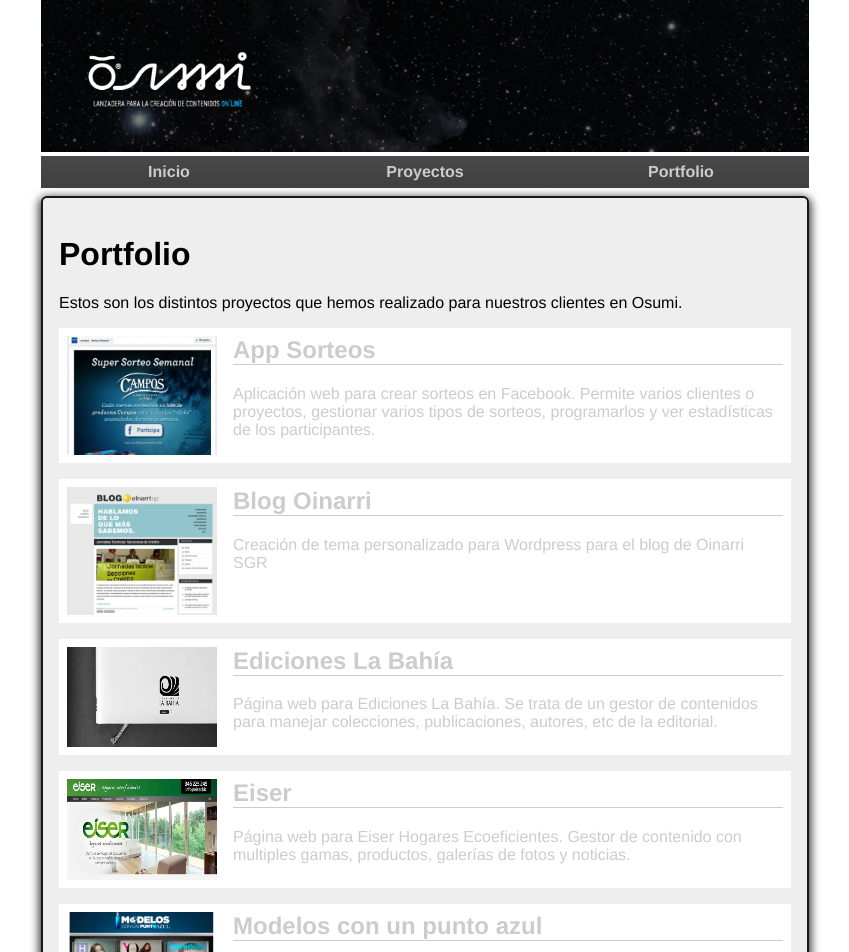
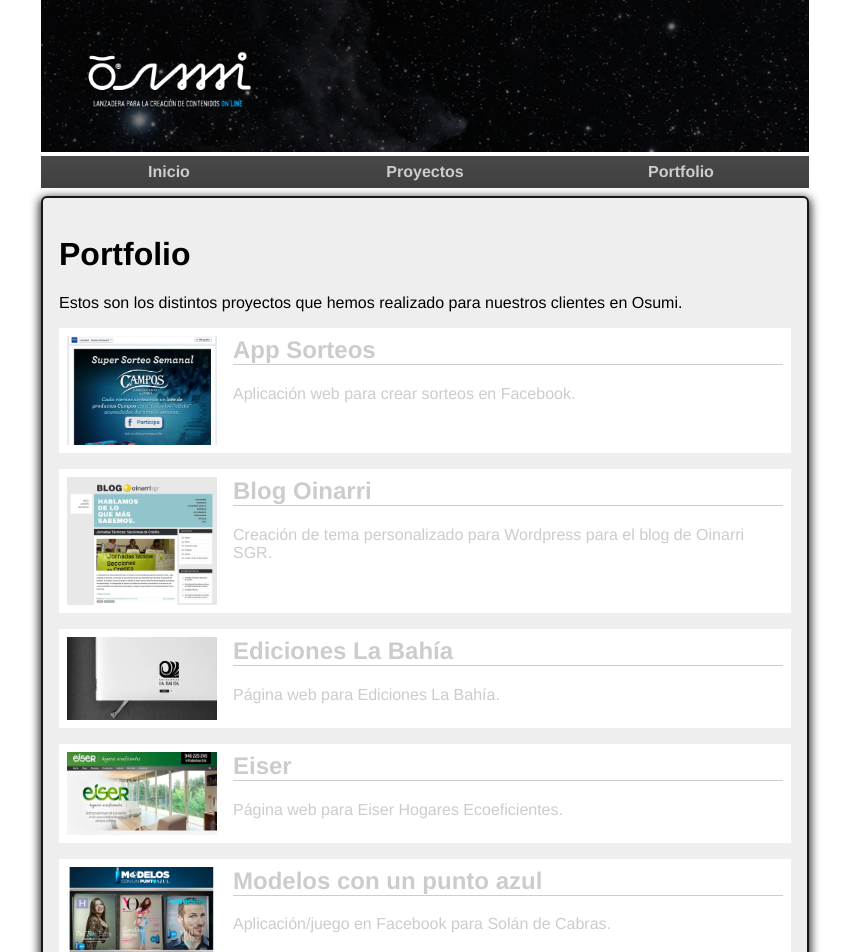
Before and after one commit to osumionline/Osumi, an Angular app: page /portfolio in a window 1280 px wide. Shown: the top 952 px of the page, without its empty margins (215-1064 px from the left). Built offline with nearby package versions, Linux system fonts and the light colour scheme.

Commit message:
Reordeno información de proyectos

```diff
--- a/src/app/interfaces/interfaces.ts
+++ b/src/app/interfaces/interfaces.ts
@@ -1,6 +1,7 @@
 export interface ProjectInfoInterface {
 	id: string;
 	title: string;
+	short: string;
 	description: string;
 	photos: number;
 }
--- a/src/app/model/project.model.ts
+++ b/src/app/model/project.model.ts
@@ -4,6 +4,7 @@
 	constructor(
 		public id: string = '',
 		public title:  string = '',
+		public short: string = '',
 		public description: string = '',
 		public photos: number = 0
 	) {}
@@ -15,6 +16,7 @@
 	fromInterface(p: ProjectInfoInterface): Project {
 		this.id = p.id;
 		this.title = p.title;
+		this.short = p.short;
 		this.description = p.description;
 		this.photos = p.photos;
 
--- a/src/app/pages/portfolio-detail/portfolio-detail.component.ts
+++ b/src/app/pages/portfolio-detail/portfolio-detail.component.ts
@@ -1,7 +1,7 @@
 import { Component, OnInit } from '@angular/core';
 import { ActivatedRoute, Params, Router } from '@angular/router';
-import { ProjectInfoInterface } from 'src/app/interfaces/interfaces';
 import { Project } from 'src/app/model/project.model';
+import { PORTFOLIO }  from 'src/app/projects';
 
 @Component({
 	selector: 'app-portfolio-detail',
@@ -9,38 +9,6 @@
 	styleUrls: ['./portfolio-detail.component.scss']
 })
 export class PortfolioDetailComponent implements OnInit {
-	projects: ProjectInfoInterface[] = [
-		{
-			id: 'appsorteos',
-			title: 'App Sorteos',
-			description: '<p>Aplicación web para crear sorteos en Facebook. Permite varios clientes o proyectos, gestionar varios tipos de sorteos, programarlos y ver estadísticas de los participantes.</p>',
-			photos: 7
-		},
-		{
-			id: 'blog-oinarri',
-			title: 'Blog Oinarri',
-			description: '<p>Creación de tema personalizado para Wordpress para el blog de Oinarri SGR.</p>',
-			photos: 3
-		},
-		{
-			id: 'ediciones-la-bahia',
-			title: 'Ediciones La Bahía',
-			description: '<p>Página web para Ediciones La Bahía. Se trata de un gestor de contenidos para manejar colecciones, publicaciones, autores, etc de la editorial.</p>',
-			photos: 8
-		},
-		{
-			id: 'eiser',
-			title: 'Eiser',
-			description: '<p>Página web para Eiser Hogares Ecoeficientes. Gestor de contenido con multiples gamas, productos, galerías de fotos y noticias.</p>',
-			photos: 7
-		},
-		{
-			id: 'modelos-punto-azul',
-			title: 'Modelos con un punto azul',
-			description: '<p>Aplicación para Facebook para crear tu propia portada de revista personalizandola con distintos aspectos y efectos.</p>',
-			photos: 5
-		}
-	];
 	selectedProject: Project = new Project();
 	selectedPhoto: number = 1;
 
@@ -49,12 +17,12 @@
 	ngOnInit(): void {
 		this.activatedRoute.params.subscribe((params: Params) => {
 			const id: string = params.id;
-			const ind: number = this.projects.findIndex(x => x.id === id);
+			const ind: number = PORTFOLIO.findIndex(x => x.id === id);
 			if (ind === -1) {
 				this.router.navigate(['/portfolio']);
 			}
 			else {
-				this.selectedProject = new Project().fromInterface(this.projects[ind]);
+				this.selectedProject = new Project().fromInterface(PORTFOLIO[ind]);
 			}
 		});
 	}
--- a/src/app/pages/portfolio/portfolio.component.html
+++ b/src/app/pages/portfolio/portfolio.component.html
@@ -1,42 +1,10 @@
 <h1>Portfolio</h1>
 <p>Estos son los distintos proyectos que hemos realizado para nuestros clientes en Osumi.</p>
 
-<a routerLink="/portfolio/appsorteos" class="portfolio">
-	<img src="/assets/portfolio/appsorteos/appsorteos_1.webp" alt="App Sorteos">
+<a *ngFor="let p of portfolio" [routerLink]="['/portfolio', p.id]" class="portfolio">
+	<img [src]="'/assets/portfolio/' + p.id + '/' + p.id + '_1.webp'" [alt]="p.title">
 	<div class="content">
-		<h2>App Sorteos</h2>
-		<p>Aplicación web para crear sorteos en Facebook. Permite varios clientes o proyectos, gestionar varios tipos de sorteos, programarlos y ver estadísticas de los participantes.</p>
+		<h2>{{p.title}}</h2>
+		<p>{{p.short}}</p>
 	</div>
 </a>
-
-<a routerLink="/portfolio/blog-oinarri" class="portfolio">
-	<img src="/assets/portfolio/blog-oinarri/blog-oinarri_1.webp" alt="Blog Oinarri">
-	<div class="content">
-		<h2>Blog Oinarri</h2>
-		<p>Creación de tema personalizado para Wordpress para el blog de Oinarri SGR</p>
-	</div>
-</a>
-
-<a routerLink="/portfolio/ediciones-la-bahia" class="portfolio">
-	<img src="/assets/portfolio/ediciones-la-bahia/ediciones-la-bahia_1.webp" alt="Ediciones La Bahía">
-	<div class="content">
-		<h2>Ediciones La Bahía</h2>
-		<p>Página web para Ediciones La Bahía. Se trata de un gestor de contenidos para manejar colecciones, publicaciones, autores, etc de la editorial.</p>
-	</div>
-</a>
-
-<a routerLink="/portfolio/eiser" class="portfolio">
-	<img src="/assets/portfolio/eiser/eiser_1.webp" alt="Eiser">
-	<div class="content">
-		<h2>Eiser</h2>
-		<p>Página web para Eiser Hogares Ecoeficientes. Gestor de contenido con multiples gamas, productos, galerías de fotos y noticias.</p>
-	</div>
-</a>
-
-<a routerLink="/portfolio/modelos-punto-azul" class="portfolio">
-	<img src="/assets/portfolio/modelos-punto-azul/modelos-punto-azul_1.webp" alt="Modelos con un punto azul">
-	<div class="content">
-		<h2>Modelos con un punto azul</h2>
-		<p>Aplicación para Facebook para crear tu propia portada de revista personalizandola con distintos aspectos y efectos.</p>
-	</div>
-</a>
--- a/src/app/pages/portfolio/portfolio.component.ts
+++ b/src/app/pages/portfolio/portfolio.component.ts
@@ -1,4 +1,6 @@
 import { Component, OnInit } from '@angular/core';
+import { ProjectInfoInterface } from 'src/app/interfaces/interfaces';
+import { PORTFOLIO } from 'src/app/projects';
 
 @Component({
 	selector: 'app-portfolio',
@@ -6,6 +8,10 @@
 	styleUrls: ['./portfolio.component.scss']
 })
 export class PortfolioComponent implements OnInit {
+	portfolio: ProjectInfoInterface[] = [];
+
 	constructor() {}
-	ngOnInit(): void {}
+	ngOnInit(): void {
+		this.portfolio = PORTFOLIO;
+	}
 }
--- a/src/app/pages/project-detail/project-detail.component.ts
+++ b/src/app/pages/project-detail/project-detail.component.ts
@@ -1,7 +1,7 @@
 import { Component, OnInit } from '@angular/core';
 import { ActivatedRoute, Params, Router } from '@angular/router';
-import { ProjectInfoInterface } from 'src/app/interfaces/interfaces';
 import { Project } from 'src/app/model/project.model';
+import { PROJECTS } from 'src/app/projects';
 
 @Component({
 	selector: 'app-project-detail',
@@ -9,20 +9,6 @@
 	styleUrls: ['./project-detail.component.scss']
 })
 export class ProjectDetailComponent implements OnInit {
-	projects: ProjectInfoInterface[] = [
-		{
-			id: 'ofw',
-			title: 'Osumi Framework',
-			description: '<p>Osumi Framework es un pequeño framework orientado al modelo MVC (Modelo, Vista, Controlador) para la creación de aplicaciones web, tanto pequeñas como grandes.</p><p>La documentación del framework, con casos de uso y ejemplos, se encuentra en <a href="https://framework.osumi.es" target="_blank">Osumi Framework Docs</a>.</p><p>El repositorio con todo el código está disponible en <a href="https://github.com/igorosabel/Osumi-Framework" target="_blank">Github</a> bajo licencia MIT.</p>',
-			photos: 5
-		},
-		{
-			id: 'escaparatv',
-			title: 'EscaparaTV',
-			description: '<p>EscaparaTV es un sistema de gestión de contenidos publicitarios. Se trata de una pantalla que se instala en el escaparate del usuario donde mostrar productos, ofertas o todo tipo de imagenes.</p><p>Mediante un panel web, el usuario puede personalizar la apariencia, los elementos a mostrar o la duración de cada imagen.</p><p>Con el planificador se pueden mostrar distintas secuencias de productos en distintas franjas horarias.</p>',
-			photos: 5
-		}
-	];
 	selectedProject: Project = new Project();
 	selectedPhoto: number = 1;
 
@@ -31,12 +17,12 @@
 	ngOnInit(): void {
 		this.activatedRoute.params.subscribe((params: Params) => {
 			const id: string = params.id;
-			const ind: number = this.projects.findIndex(x => x.id === id);
+			const ind: number = PROJECTS.findIndex(x => x.id === id);
 			if (ind === -1) {
 				this.router.navigate(['/projects']);
 			}
 			else {
-				this.selectedProject = new Project().fromInterface(this.projects[ind]);
+				this.selectedProject = new Project().fromInterface(PROJECTS[ind]);
 			}
 		});
 	}
--- a/src/app/pages/projects/projects.component.html
+++ b/src/app/pages/projects/projects.component.html
@@ -1,18 +1,10 @@
 <h1>Proyectos</h1>
 <p>Estos son los proyectos propios que hemos realizado en Osumi.</p>
 
-<a routerLink="/project/ofw" class="project">
-	<img src="/assets/projects/ofw/ofw_1.webp" alt="Osumi Framework">
+<a *ngFor="let p of projects" [routerLink]="['/project', p.id]" class="project">
+	<img [src]="'/assets/projects/' + p.id + '/' + p.id + '_1.webp'" [alt]="p.title">
 	<div class="content">
-		<h2>Osumi Framework</h2>
-		<p>Framework para desarrollo de aplicaciones PHP.</p>
+		<h2>{{p.title}}</h2>
+		<p>{{p.short}}</p>
 	</div>
 </a>
-
-<a routerLink="/project/escaparatv" class="project">
-	<img src="/assets/projects/escaparatv/escaparatv_1.webp" alt="EscaparaTV">
-	<div class="content">
-		<h2>EscaparaTV</h2>
-		<p>Sistema de gestión de contenido publicitario.</p>
-	</div>
-</a>
--- a/src/app/pages/projects/projects.component.ts
+++ b/src/app/pages/projects/projects.component.ts
@@ -1,4 +1,6 @@
 import { Component, OnInit } from '@angular/core';
+import { ProjectInfoInterface } from 'src/app/interfaces/interfaces';
+import { PROJECTS } from 'src/app/projects';
 
 @Component({
 	selector: 'app-projects',
@@ -6,6 +8,10 @@
 	styleUrls: ['./projects.component.scss']
 })
 export class ProjectsComponent implements OnInit {
+	projects: ProjectInfoInterface[] = [];
+
 	constructor() {}
-	ngOnInit(): void {}
+	ngOnInit(): void {
+		this.projects = PROJECTS;
+	}
 }
--- /dev/null
+++ b/src/app/projects.ts
@@ -0,0 +1,56 @@
+import { ProjectInfoInterface } from 'src/app/interfaces/interfaces';
+
+export const PROJECTS: ProjectInfoInterface[] = [
+	{
+		id: 'ofw',
+		title: 'Osumi Framework',
+		short: 'Framework para desarrollo de aplicaciones PHP.',
+		description: '<p>Osumi Framework es un pequeño framework orientado al modelo MVC (Modelo, Vista, Controlador) para la creación de aplicaciones web, tanto pequeñas como grandes.</p><p>La documentación del framework, con casos de uso y ejemplos, se encuentra en <a href="https://framework.osumi.es" target="_blank">Osumi Framework Docs</a>.</p><p>El repositorio con todo el código está disponible en <a href="https://github.com/igorosabel/Osumi-Framework" target="_blank">Github</a> bajo licencia MIT.</p>',
+		photos: 5
+	},
+	{
+		id: 'escaparatv',
+		title: 'EscaparaTV',
+		short: 'Sistema de gestión de contenido publicitario.',
+		description: '<p>EscaparaTV es un sistema de gestión de contenidos publicitarios. Se trata de una pantalla que se instala en el escaparate del usuario donde mostrar productos, ofertas o todo tipo de imagenes.</p><p>Mediante un panel web, el usuario puede personalizar la apariencia, los elementos a mostrar o la duración de cada imagen.</p><p>Con el planificador se pueden mostrar distintas secuencias de productos en distintas franjas horarias.</p>',
+		photos: 5
+	}
+];
+
+export const PORTFOLIO: ProjectInfoInterface[] = [
+	{
+		id: 'appsorteos',
+		title: 'App Sorteos',
+		short: 'Aplicación web para crear sorteos en Facebook.',
+		description: '<p>Aplicación web para crear sorteos en Facebook. Permite varios clientes o proyectos, gestionar varios tipos de sorteos, programarlos y ver estadísticas de los participantes.</p>',
+		photos: 7
+	},
+	{
+		id: 'blog-oinarri',
+		title: 'Blog Oinarri',
+		short: 'Creación de tema personalizado para Wordpress para el blog de Oinarri SGR.',
+		description: '<p>Creación de tema personalizado para Wordpress para el blog de Oinarri SGR.</p>',
+		photos: 3
+	},
+	{
+		id: 'ediciones-la-bahia',
+		title: 'Ediciones La Bahía',
+		short: 'Página web para Ediciones La Bahía.',
+		description: '<p>Página web para Ediciones La Bahía. Se trata de un gestor de contenidos para manejar colecciones, publicaciones, autores, etc de la editorial.</p>',
+		photos: 8
+	},
+	{
+		id: 'eiser',
+		title: 'Eiser',
+		short: 'Página web para Eiser Hogares Ecoeficientes.',
+		description: '<p>Página web para Eiser Hogares Ecoeficientes. Gestor de contenido con multiples gamas, productos, galerías de fotos y noticias.</p>',
+		photos: 7
+	},
+	{
+		id: 'modelos-punto-azul',
+		title: 'Modelos con un punto azul',
+		short: 'Aplicación/juego en Facebook para Solán de Cabras.',
+		description: '<p>Aplicación en Facebook para Solán de Cabras que permite crear tu propia portada de revista, personalizandola con distintos aspectos y efectos.</p>',
+		photos: 5
+	}
+];
```
